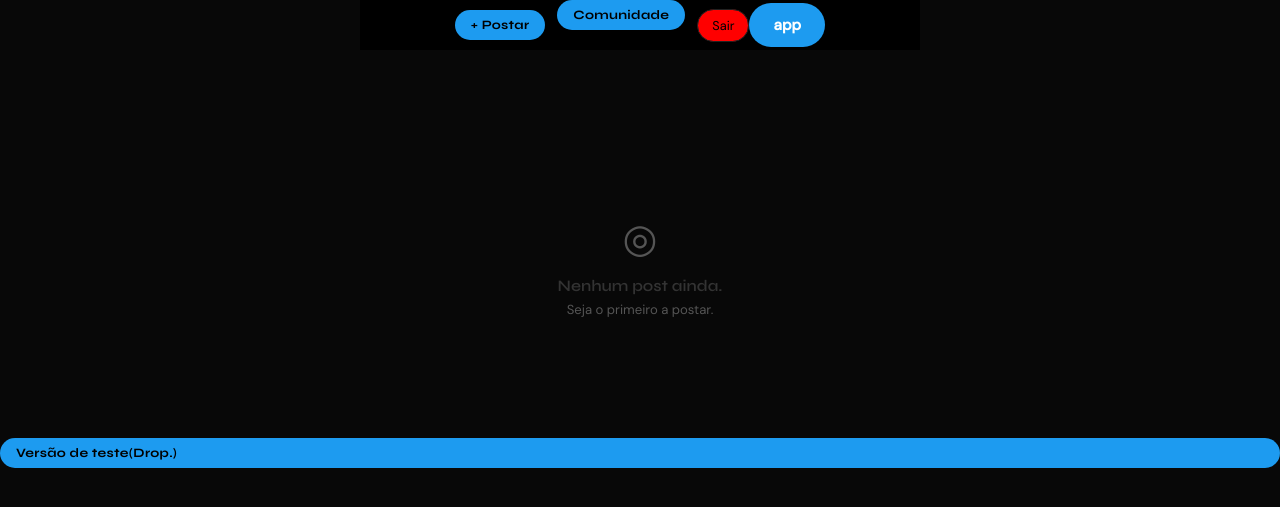
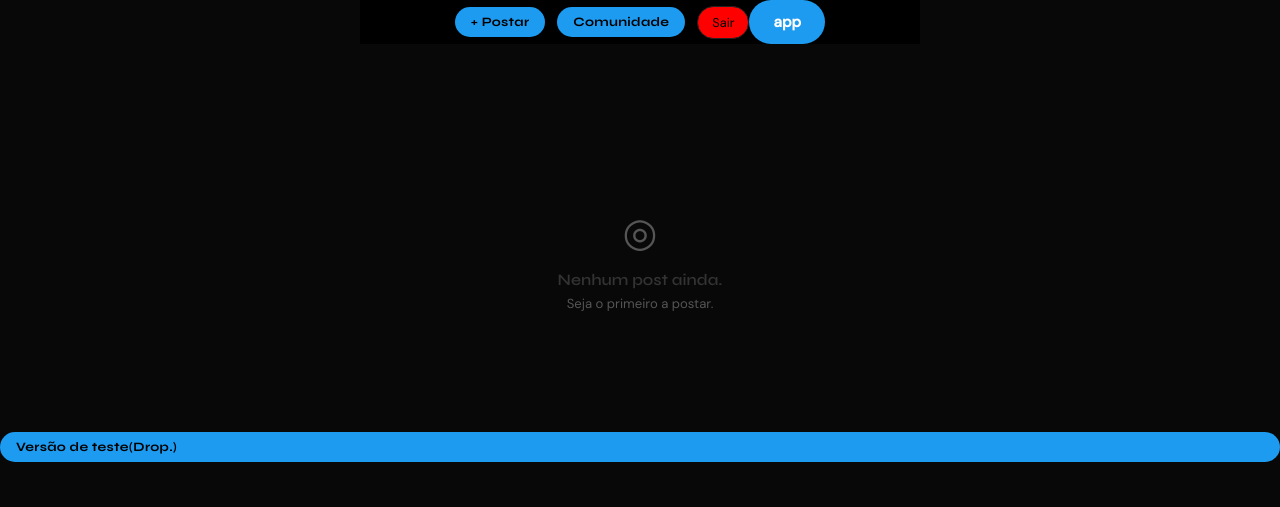
Before and after one commit to SandStormy-pxl/Nexus-v1.0.0.1, a Django app: page / in a window 1280 px wide. Shown: the top 507 px of the page. Run offline with Django 5.2, Linux system fonts and the light colour scheme; the visitor is signed in with stand-in values (Sample User, id 1); data that the repository does not hold is empty.

Commit message:
Atualizar o feed.html
layout corrigido depois do botão de drop

```diff
--- a/templates/feed/feed.html
+++ b/templates/feed/feed.html
@@ -110,9 +110,6 @@
 
     .btn-users {
       display: flex;
-      positivo: fixed;
-      align-items: center;
-      margin-bottom: 20px;
       background: #1d9bf0;
       color: #000;
       text-decoration: none;
@@ -126,6 +123,25 @@
     }
     .btn-users:active { transform: scale(0.96); }
     .btn-users:hover { background: var(--accent-dark); }
+
+    .btn-drop {
+      display: flex;
+      positivo: fixed;
+      align-items: center;
+      margin-bottom: 30px;
+      background: #1d9bf0;
+      color: #000;
+      text-decoration: none;
+      padding: 7px 16px;
+      border-radius: 1000000px;
+      font-family: 'Syne', sans-serif;
+      font-weight: 700;
+      font-size: 0.8rem;
+      letter-spacing: 0.3px;
+      transition: background 0.5s, transform 0.1s;
+    }
+    .btn-drop:active { transform: scale(0.96); }
+    .btn-drop:hover { background: var(--accent-dark); }
 
     .btn-logout {
       background: red;
@@ -345,7 +361,7 @@
       });
     });
   </script>
-  <a href="https://dropv1001.vercel.app" class="btn-users">Versão de teste(Drop.)</a>
+  <a href="https://dropv1001.vercel.app" class="btn-drop">Versão de teste(Drop.)</a>
 
 </body>
 </html>
```
